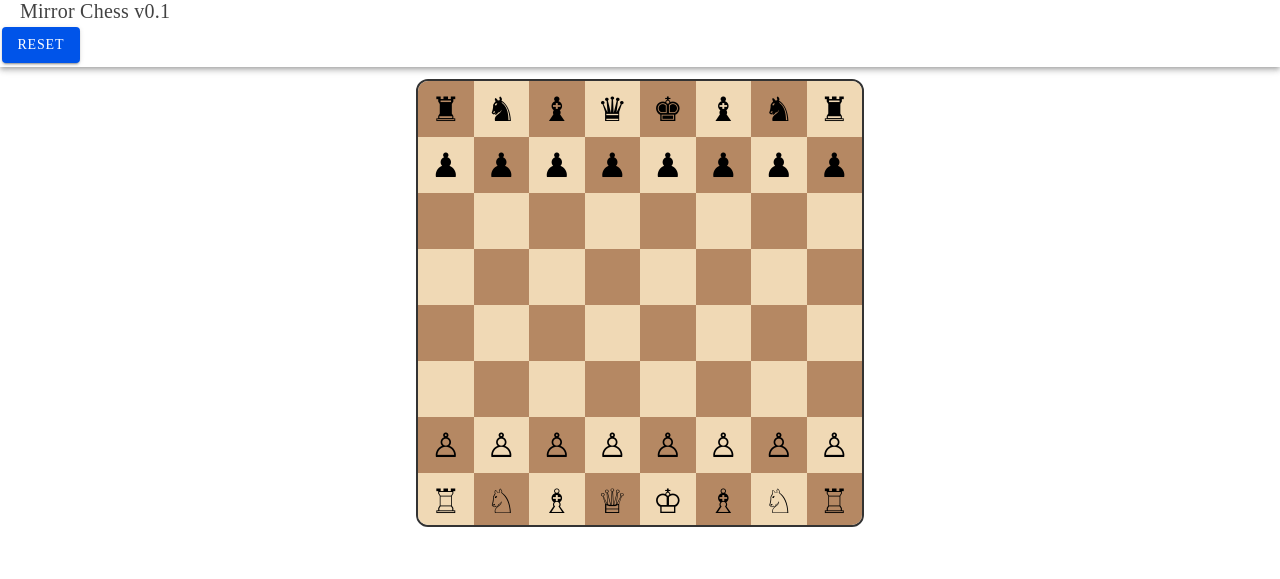
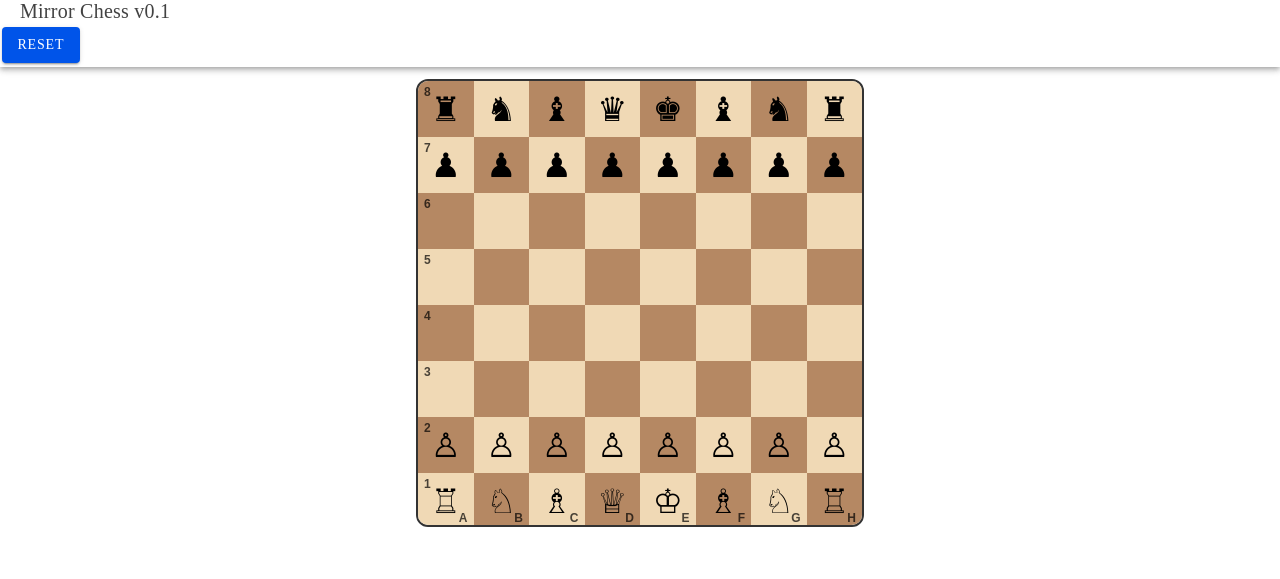
Before and after one commit to Dima11235813/mirror-chess, a React (Vite) app: page / in a window 1280 px wide. Shown: the top 579 px of the page. Built offline with nearby package versions, Linux system fonts and the light colour scheme.

Commit message:
update mirror logic and add story for seeing chess board labels

```diff
--- a/src/components/BoardView.tsx
+++ b/src/components/BoardView.tsx
@@ -39,6 +39,12 @@ export function BoardView({ state, onMove }: { state: GameState; onMove: (m: Mov
           >
             <div className="glyph">{piece ? pieceToGlyph(piece) : ''}</div>
             {hint && <div className={`hint ${isCapture ? 'cap' : ''}`} data-testid={`hint-${sq}`} />}
+            {c.r === 0 && (
+              <span className="coordLabel file" aria-hidden="true">{fileLabel(c.f)}</span>
+            )}
+            {c.f === 0 && (
+              <span className="coordLabel rank" aria-hidden="true">{rankLabel(c.r)}</span>
+            )}
           </button>
         )
       })}
@@ -59,3 +65,12 @@ function pieceToGlyph(p: Piece): string {
 }
 
 function coordIndex(c: Coord): number { return c.r * 8 + c.f }
+
+function fileLabel(file: number): string {
+  return String.fromCharCode('A'.charCodeAt(0) + file)
+}
+
+function rankLabel(rank: number): string {
+  // ranks are 1..8 from white's perspective
+  return String(rank + 1)
+}
--- a/src/game/moves.ts
+++ b/src/game/moves.ts
@@ -32,16 +32,12 @@ export function legalMovesFor(state: GameState, from: Coord): Move[] {
       break
     case 'K': pushAll(acc, kingMoves(state, from, piece)); break
   }
-  // Knight portal — keep special behavior independent of slider wrap
+  // Knight mirror: knights may mirror to the same rank's opposite file regardless of blockers
   if (piece.kind === 'N') {
     const mirror = mirrorFile(from)
-    if (!sameSquare(mirror, from)) {
-      for (const dr of [-2, 2] as const) {
-        const to: Coord = { f: mirror.f, r: from.r + dr }
-        if (!insideBoard(to)) continue
-        const t = state.board[toIndex(to)]
-        if (!t || t.color !== piece.color) acc.push({ from, to, special: 'mirror' })
-      }
+    if (!sameSquare(mirror, from) && insideBoard(mirror)) {
+      const t = state.board[toIndex(mirror)]
+      if (!t || t.color !== piece.color) acc.push({ from, to: mirror, special: 'mirror' })
     }
   }
   return acc
--- a/src/styles.css
+++ b/src/styles.css
@@ -2,7 +2,7 @@
 * { box-sizing: border-box; }
 body, html, #root { height: 100%; margin: 0; }
 .app { display: grid; grid-template-rows: auto 1fr auto; height: 100%; }
-.board { width: calc(var(--cell) * 8); height: calc(var(--cell) * 8); margin: 12px auto; display: grid; grid-template-columns: repeat(8, 1fr); border: 2px solid #333; border-radius: 12px; overflow: hidden; }
+.board { width: calc(var(--cell) * 8); height: calc(var(--cell) * 8); margin: 12px auto; display: grid; grid-template-columns: repeat(8, 1fr); border: 2px solid #333; border-radius: 12px; overflow: hidden; position: relative; }
 .sq { position: relative; width: 100%; height: var(--cell); border: 0; display: grid; place-items: center; font-size: calc(var(--cell) * 0.6); }
 .sq.light { background: #f0d9b5; }
 .sq.dark { background: #b58863; }
@@ -11,3 +11,8 @@ body, html, #root { height: 100%; margin: 0; }
 .hint { position: absolute; width: 30%; height: 30%; border-radius: 50%; background: rgba(45, 212, 191, 0.6); }
 .hint.cap { background: rgba(239, 68, 68, 0.7); }
 .footer { text-align: center; padding-bottom: env(safe-area-inset-bottom); }
+
+/* Coordinate labels */
+.coordLabel { position: absolute; color: rgba(0,0,0,0.7); font-size: 12px; font-weight: 600; pointer-events: none; }
+.coordLabel.file { bottom: 4px; right: 6px; }
+.coordLabel.rank { top: 4px; left: 6px; }
```
Also changed, not shown: prj-mgmt/epics/new-game/defaults/board.md (added, +12 -0 lines), prj-mgmt/epics/user-moves/move-piece/move-empty-space.md (+3 -1 lines), prj-mgmt/epics/board-interactions/history/undo-move.md (renamed from prj-mgmt/epics/user-moves/move-piece/undo-move.md), 2 other files (tests, documents, lock files or other folders).
